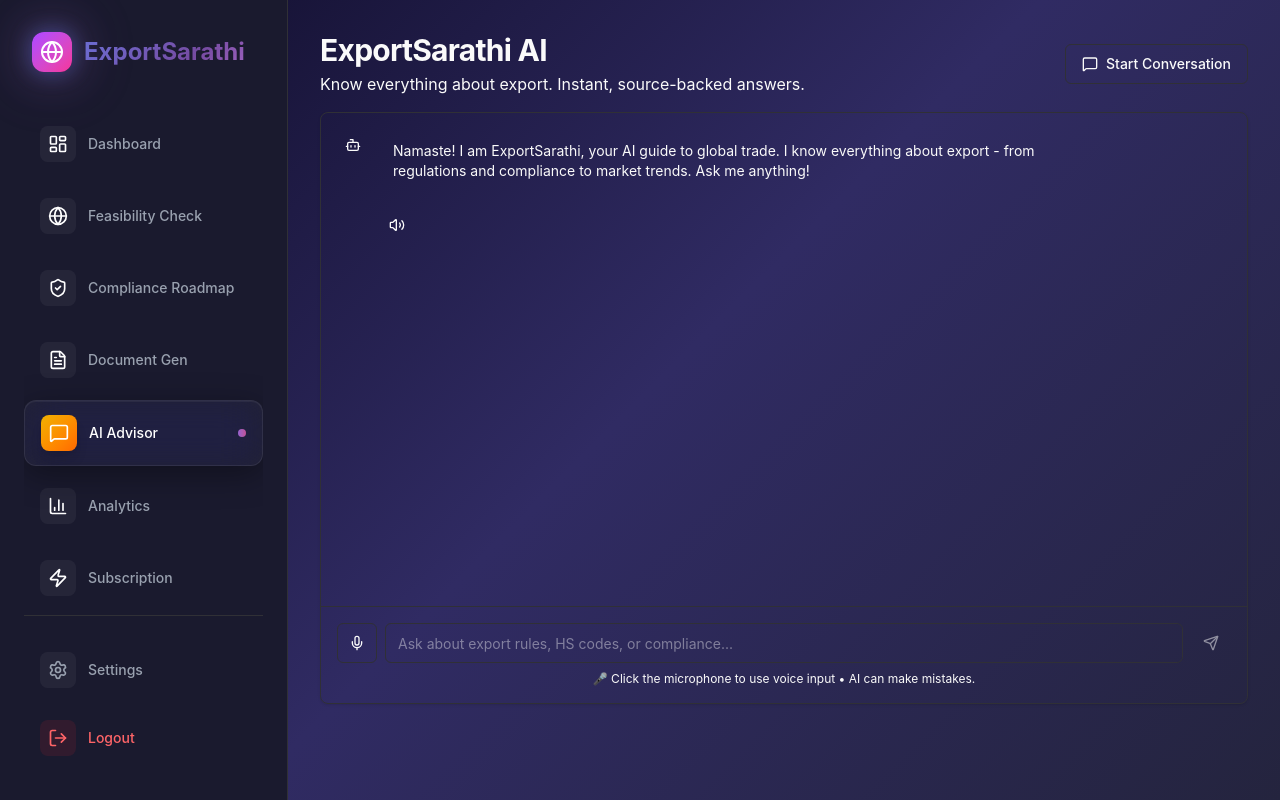
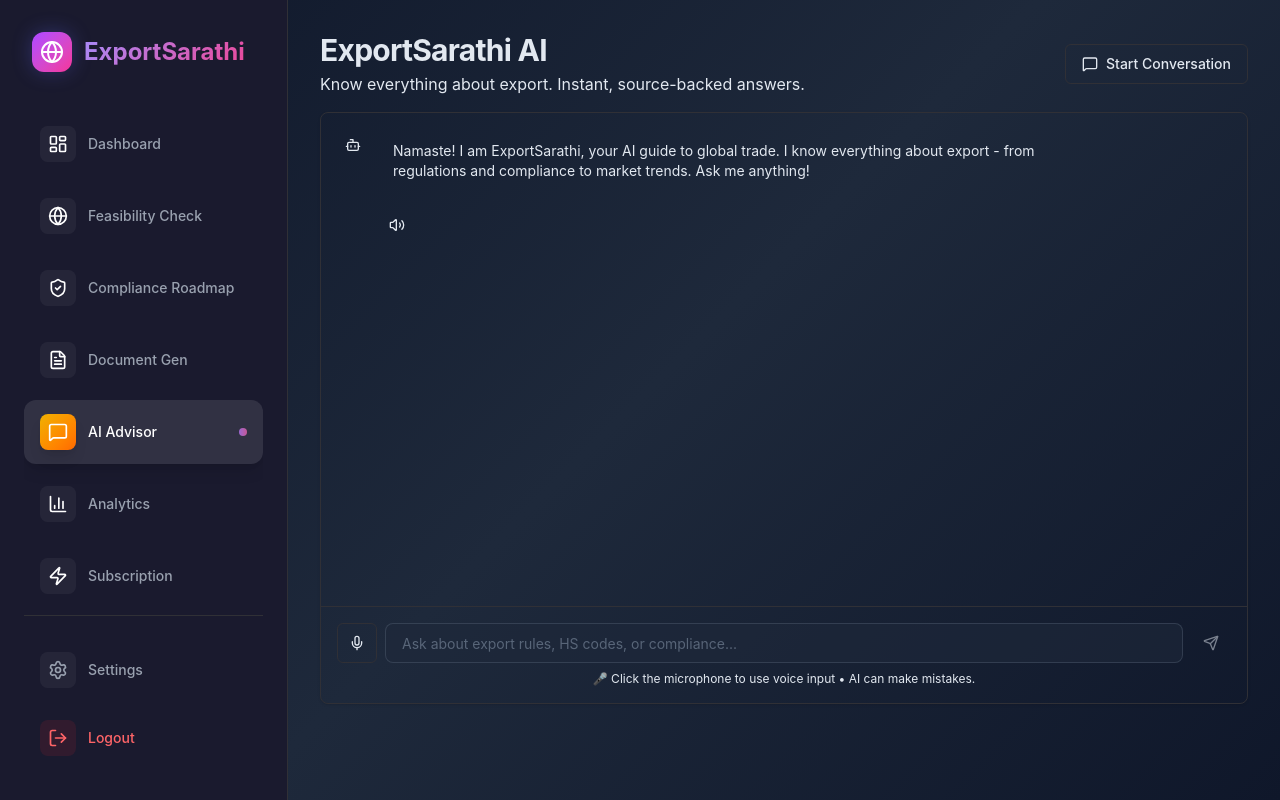
Before and after one commit to ajairaajvinayak/ExportSarathi, a Next.js app in the folder frontend/: page /dashboard/advisor in a window 1280 px wide. Built offline with nearby package versions, Linux system fonts and the light colour scheme.

Commit message:
Complete UI redesign: Clean, modern design system with consistent colors

```diff
--- a/frontend/app/globals.css
+++ b/frontend/app/globals.css
@@ -37,139 +37,118 @@
 }
 
 body {
-  background: linear-gradient(135deg, #0f0c29 0%, #302b63 50%, #24243e 100%);
+  background: linear-gradient(135deg, #0f172a 0%, #1e293b 50%, #0f172a 100%);
   background-attachment: fixed;
-  color: hsl(var(--color-foreground));
+  color: #e2e8f0;
   font-family: 'Inter', -apple-system, BlinkMacSystemFont, 'Segoe UI', sans-serif;
 }
 
-/* Premium Glassmorphism */
-.glass-panel {
-  background: rgba(255, 255, 255, 0.03);
-  backdrop-filter: blur(20px) saturate(180%);
-  -webkit-backdrop-filter: blur(20px) saturate(180%);
-  border: 1px solid rgba(255, 255, 255, 0.08);
-  box-shadow:
-    0 8px 32px 0 rgba(0, 0, 0, 0.37),
-    inset 0 1px 0 0 rgba(255, 255, 255, 0.05);
-  transition: all 0.3s cubic-bezier(0.4, 0, 0.2, 1);
+/* Clean Card Design */
+.clean-card {
+  background: rgba(30, 41, 59, 0.6);
+  backdrop-filter: blur(10px);
+  border: 1px solid rgba(148, 163, 184, 0.1);
+  border-radius: 1rem;
+  box-shadow: 0 4px 6px -1px rgba(0, 0, 0, 0.3);
+  transition: all 0.3s ease;
 }
 
-.glass-panel:hover {
-  background: rgba(255, 255, 255, 0.05);
-  border-color: rgba(255, 255, 255, 0.12);
+.clean-card:hover {
+  background: rgba(30, 41, 59, 0.8);
+  border-color: rgba(99, 102, 241, 0.3);
+  box-shadow: 0 10px 15px -3px rgba(0, 0, 0, 0.4);
   transform: translateY(-2px);
-  box-shadow:
-    0 12px 40px 0 rgba(0, 0, 0, 0.45),
-    inset 0 1px 0 0 rgba(255, 255, 255, 0.08);
 }
 
-/* Vibrant Gradient Text */
+/* Gradient Text - Simplified */
 .gradient-text {
-  background: linear-gradient(135deg, #667eea 0%, #764ba2 50%, #f093fb 100%);
+  background: linear-gradient(135deg, #a78bfa 0%, #ec4899 100%);
   background-clip: text;
   -webkit-background-clip: text;
   -webkit-text-fill-color: transparent;
-  background-size: 200% 200%;
-  animation: gradientShift 5s ease infinite;
 }
 
-@keyframes gradientShift {
-
-  0%,
-  100% {
-    background-position: 0% 50%;
-  }
-
-  50% {
-    background-position: 100% 50%;
-  }
+/* Button Styles */
+.btn-primary {
+  background: linear-gradient(135deg, #6366f1 0%, #8b5cf6 100%);
+  color: white;
+  padding: 0.75rem 1.5rem;
+  border-radius: 0.5rem;
+  font-weight: 600;
+  transition: all 0.3s ease;
+  border: none;
+  box-shadow: 0 4px 6px -1px rgba(99, 102, 241, 0.3);
 }
 
-/* Premium Card Styles */
-.premium-card {
-  background: linear-gradient(135deg, rgba(255, 255, 255, 0.05) 0%, rgba(255, 255, 255, 0.02) 100%);
-  backdrop-filter: blur(20px);
-  border: 1px solid rgba(255, 255, 255, 0.1);
-  border-radius: 1rem;
-  box-shadow:
-    0 8px 32px 0 rgba(31, 38, 135, 0.37),
-    inset 0 1px 0 0 rgba(255, 255, 255, 0.1);
-  transition: all 0.4s cubic-bezier(0.4, 0, 0.2, 1);
-  position: relative;
-  overflow: hidden;
+.btn-primary:hover {
+  background: linear-gradient(135deg, #4f46e5 0%, #7c3aed 100%);
+  box-shadow: 0 10px 15px -3px rgba(99, 102, 241, 0.4);
+  transform: translateY(-1px);
 }
 
-.premium-card::before {
-  content: '';
-  position: absolute;
-  top: 0;
-  left: -100%;
-  width: 100%;
-  height: 100%;
-  background: linear-gradient(90deg, transparent, rgba(255, 255, 255, 0.1), transparent);
-  transition: left 0.5s;
+/* Input Fields - Clean Design */
+input,
+textarea,
+select {
+  background-color: rgba(30, 41, 59, 0.6) !important;
+  border: 1px solid rgba(148, 163, 184, 0.2) !important;
+  color: #ffffff !important;
+  border-radius: 0.5rem;
+  padding: 0.75rem 1rem;
+  transition: all 0.2s ease;
 }
 
-.premium-card:hover::before {
-  left: 100%;
+input:focus,
+textarea:focus,
+select:focus {
+  background-color: rgba(30, 41, 59, 0.8) !important;
+  border-color: rgba(99, 102, 241, 0.5) !important;
+  outline: none;
+  box-shadow: 0 0 0 3px rgba(99, 102, 241, 0.1);
 }
 
-.premium-card:hover {
-  transform: translateY(-4px) scale(1.01);
-  border-color: rgba(255, 255, 255, 0.2);
-  box-shadow:
-    0 16px 48px 0 rgba(31, 38, 135, 0.5),
-    0 0 0 1px rgba(255, 255, 255, 0.1),
-    inset 0 1px 0 0 rgba(255, 255, 255, 0.15);
+input::placeholder,
+textarea::placeholder {
+  color: rgba(148, 163, 184, 0.5) !important;
 }
 
-/* Animated Background Gradient */
-.animated-gradient-bg {
-  background: linear-gradient(-45deg, #667eea, #764ba2, #f093fb, #4facfe);
-  background-size: 400% 400%;
-  animation: gradientAnimation 15s ease infinite;
+/* Scrollbar - Minimal Design */
+::-webkit-scrollbar {
+  width: 8px;
+  height: 8px;
 }
 
-@keyframes gradientAnimation {
-  0% {
-    background-position: 0% 50%;
-  }
-
-  50% {
-    background-position: 100% 50%;
-  }
-
-  100% {
-    background-position: 0% 50%;
-  }
+::-webkit-scrollbar-track {
+  background: rgba(30, 41, 59, 0.3);
+  border-radius: 10px;
 }
 
-/* Glow Effects */
-.glow-effect {
-  box-shadow:
-    0 0 20px rgba(102, 126, 234, 0.4),
-    0 0 40px rgba(118, 75, 162, 0.3),
-    0 0 60px rgba(240, 147, 251, 0.2);
-  animation: pulseGlow 3s ease-in-out infinite;
+::-webkit-scrollbar-thumb {
+  background: rgba(99, 102, 241, 0.5);
+  border-radius: 10px;
 }
 
-@keyframes pulseGlow {
+::-webkit-scrollbar-thumb:hover {
+  background: rgba(99, 102, 241, 0.7);
+}
 
-  0%,
-  100% {
-    box-shadow:
-      0 0 20px rgba(102, 126, 234, 0.4),
-      0 0 40px rgba(118, 75, 162, 0.3),
-      0 0 60px rgba(240, 147, 251, 0.2);
-  }
+/* Section Headers */
+.section-header {
+  font-size: 2rem;
+  font-weight: 700;
+  color: #ffffff;
+  margin-bottom: 0.5rem;
+}
 
-  50% {
-    box-shadow:
-      0 0 30px rgba(102, 126, 234, 0.6),
-      0 0 60px rgba(118, 75, 162, 0.5),
-      0 0 90px rgba(240, 147, 251, 0.4);
-  }
+.section-subtitle {
+  font-size: 1rem;
+  color: #94a3b8;
+  margin-bottom: 2rem;
+}
+
+/* Glow Effect - Subtle */
+.glow-effect {
+  box-shadow: 0 0 20px rgba(99, 102, 241, 0.3);
 }
 
 /* Smooth Transitions */
@@ -177,94 +156,77 @@ body {
   transition: border-color 0.2s ease, background-color 0.2s ease;
 }
 
-/* Button Hover Effects */
-button,
+/* Link Hover */
 a {
-  transition: all 0.3s cubic-bezier(0.4, 0, 0.2, 1);
+  transition: all 0.2s ease;
 }
 
-button:hover,
 a:hover {
-  transform: translateY(-1px);
+  color: #a78bfa;
 }
 
-/* Scrollbar Styling */
-::-webkit-scrollbar {
-  width: 10px;
-  height: 10px;
+/* Badge Styles */
+.badge {
+  display: inline-flex;
+  align-items: center;
+  padding: 0.25rem 0.75rem;
+  border-radius: 9999px;
+  font-size: 0.875rem;
+  font-weight: 500;
+  background: rgba(99, 102, 241, 0.1);
+  color: #a78bfa;
+  border: 1px solid rgba(99, 102, 241, 0.2);
 }
 
-::-webkit-scrollbar-track {
-  background: rgba(255, 255, 255, 0.05);
-  border-radius: 10px;
+/* Stat Card */
+.stat-card {
+  background: linear-gradient(135deg, rgba(99, 102, 241, 0.1) 0%, rgba(139, 92, 246, 0.1) 100%);
+  border: 1px solid rgba(99, 102, 241, 0.2);
+  border-radius: 1rem;
+  padding: 1.5rem;
 }
 
-::-webkit-scrollbar-thumb {
-  background: linear-gradient(135deg, #667eea 0%, #764ba2 100%);
-  border-radius: 10px;
-  border: 2px solid rgba(255, 255, 255, 0.05);
+/* Icon Container */
+.icon-container {
+  width: 3rem;
+  height: 3rem;
+  border-radius: 0.75rem;
+  display: flex;
+  align-items: center;
+  justify-content: center;
+  background: linear-gradient(135deg, #6366f1 0%, #8b5cf6 100%);
+  box-shadow: 0 4px 6px -1px rgba(99, 102, 241, 0.3);
 }
 
-::-webkit-scrollbar-thumb:hover {
-  background: linear-gradient(135deg, #764ba2 0%, #f093fb 100%);
+/* Divider */
+.divider {
+  height: 1px;
+  background: linear-gradient(90deg, transparent, rgba(148, 163, 184, 0.2), transparent);
+  margin: 2rem 0;
 }
 
-/* Shimmer Effect */
-.shimmer {
-  position: relative;
-  overflow: hidden;
-}
+/* Loading Animation */
+@keyframes pulse {
 
-.shimmer::after {
-  content: '';
-  position: absolute;
-  top: 0;
-  left: -100%;
-  width: 100%;
-  height: 100%;
-  background: linear-gradient(90deg,
-      transparent,
-      rgba(255, 255, 255, 0.1),
-      transparent);
-  animation: shimmer 2s infinite;
-}
-
-@keyframes shimmer {
-  0% {
-    left: -100%;
+  0%,
+  100% {
+    opacity: 1;
   }
 
-  100% {
-    left: 100%;
+  50% {
+    opacity: 0.5;
   }
 }
 
-/* Floating Animation */
-.float-animation {
-  animation: float 6s ease-in-out infinite;
-}
-
-@keyframes float {
-
-  0%,
-  100% {
-    transform: translateY(0px);
-  }
-
-  50% {
-    transform: translateY(-20px);
-  }
+.animate-pulse {
+  animation: pulse 2s cubic-bezier(0.4, 0, 0.6, 1) infinite;
 }
 
 /* Fade In Animation */
-.fade-in {
-  animation: fadeIn 0.6s ease-in;
-}
-
 @keyframes fadeIn {
   from {
     opacity: 0;
-    transform: translateY(20px);
+    transform: translateY(10px);
   }
 
   to {
@@ -273,71 +235,22 @@ a:hover {
   }
 }
 
-/* Neon Border Effect */
-.neon-border {
-  position: relative;
-  border: 2px solid transparent;
-  background: linear-gradient(135deg, rgba(255, 255, 255, 0.05), rgba(255, 255, 255, 0.02));
-  background-clip: padding-box;
+.fade-in {
+  animation: fadeIn 0.5s ease-out;
 }
 
-.neon-border::before {
-  content: '';
-  position: absolute;
-  top: -2px;
-  left: -2px;
-  right: -2px;
-  bottom: -2px;
-  background: linear-gradient(135deg, #667eea, #764ba2, #f093fb);
-  border-radius: inherit;
-  z-index: -1;
-  opacity: 0.5;
-  filter: blur(8px);
-  transition: opacity 0.3s;
+/* Tab Styles */
+.tab-active {
+  background: rgba(99, 102, 241, 0.2);
+  color: #ffffff;
+  border-bottom: 2px solid #6366f1;
 }
 
-.neon-border:hover::before {
-  opacity: 1;
+.tab-inactive {
+  color: #94a3b8;
 }
 
-/* Input and Textarea Visibility Fix */
-input,
-textarea,
-select {
-  color: #ffffff !important;
-  caret-color: #a78bfa !important;
+.tab-inactive:hover {
+  color: #e2e8f0;
+  background: rgba(148, 163, 184, 0.1);
 }
-
-input::placeholder,
-textarea::placeholder {
-  color: rgba(255, 255, 255, 0.4) !important;
-}
-
-input:focus,
-textarea:focus,
-select:focus {
-  color: #ffffff !important;
-  outline: 2px solid rgba(167, 139, 250, 0.5);
-  outline-offset: 2px;
-}
-
-/* Ensure input backgrounds are visible */
-input[type="text"],
-input[type="email"],
-input[type="number"],
-input[type="tel"],
-textarea,
-select {
-  background-color: rgba(255, 255, 255, 0.05) !important;
-  border-color: rgba(255, 255, 255, 0.1) !important;
-}
-
-input[type="text"]:focus,
-input[type="email"]:focus,
-input[type="number"]:focus,
-input[type="tel"]:focus,
-textarea:focus,
-select:focus {
-  background-color: rgba(255, 255, 255, 0.08) !important;
-  border-color: rgba(167, 139, 250, 0.5) !important;
-}
```
